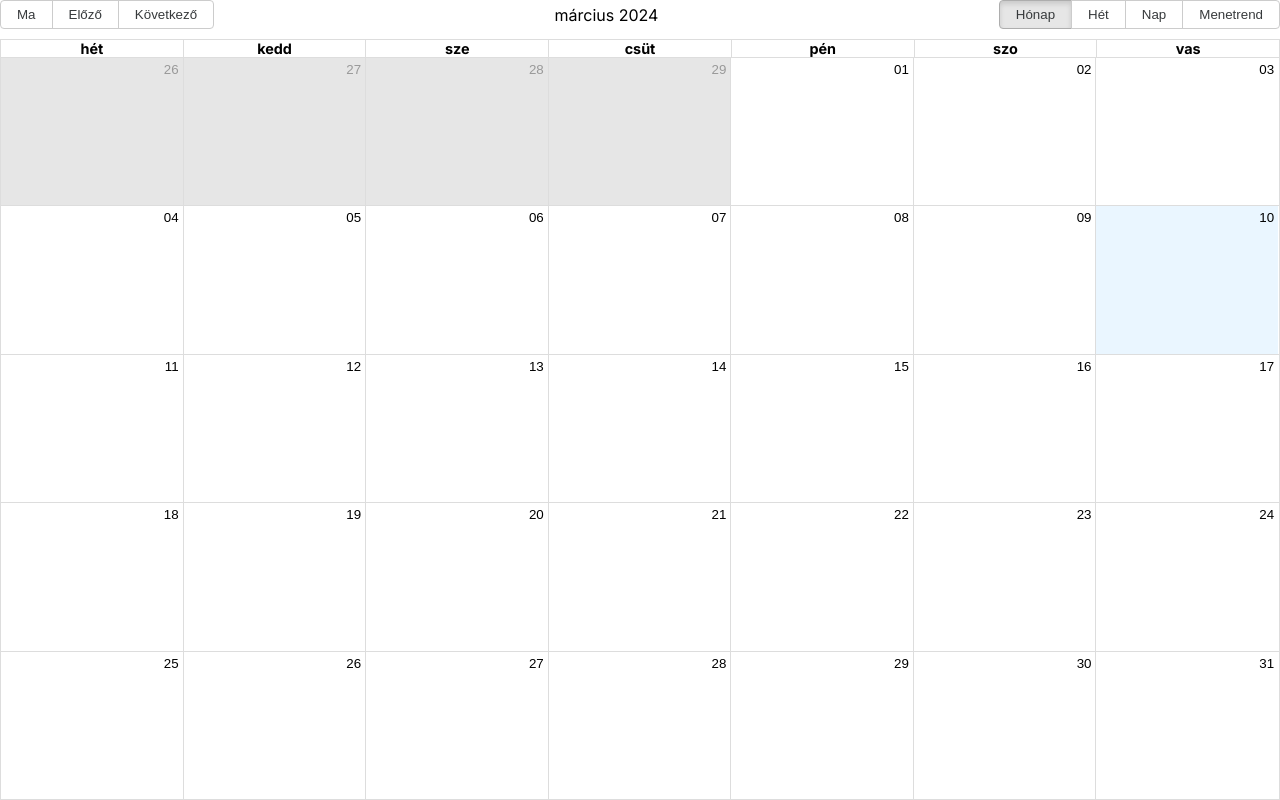
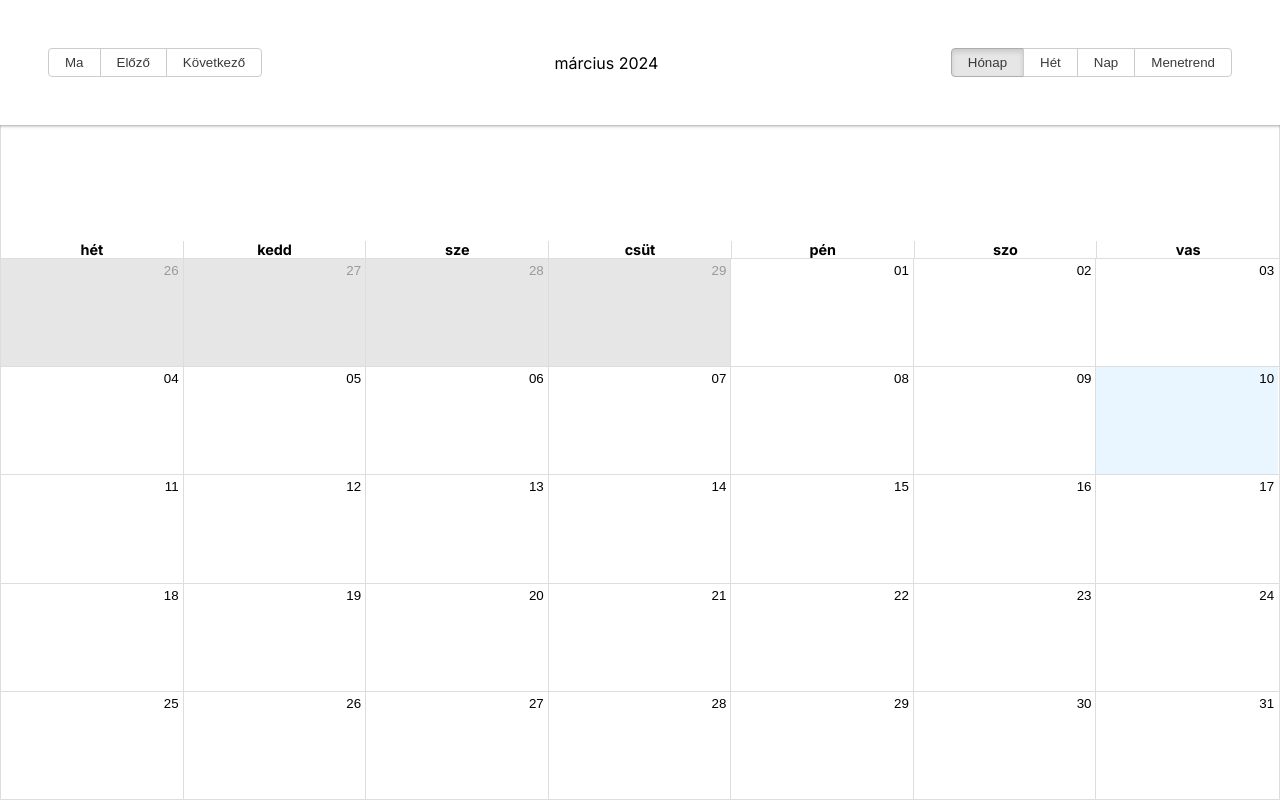
Before and after one commit to gyorgynagy1986/bookingApi, a Next.js app: page / in a window 1280 px wide. Built offline with nearby package versions, Linux system fonts and the light colour scheme; no server answers; the database is empty.

Commit message:
new page

```diff
--- a/src/app/api/services/route.js
+++ b/src/app/api/services/route.js
@@ -9,7 +9,15 @@ export const GET = async () => {
   await connect();
 
   try {
-    const services = await Service.find({}); // Minden szolgáltatás lekérdezése
+
+    const today = new Date();
+    today.setHours(0, 0, 0, 0);
+
+    const services = await Service.find({
+      availableTo: { $gte: today },
+    });
+
+    console.log(services)
 
     const servicesWithAvailableSlots = await Promise.all(
       services.map(async (service) => {
--- a/src/app/globals.css
+++ b/src/app/globals.css
@@ -30,3 +30,33 @@ a {
     color-scheme: dark;
   }
 }
+
+
+
+
+.rbc-calendar {
+  position: relative;
+}
+
+.rbc-toolbar  {
+ position: fixed;
+ top: 0;
+ width: 100%;
+ z-index: 5;
+ background-color: white;
+ padding: 3rem;
+ box-shadow: rgba(60, 64, 67, 0.3) 0px 1px 2px 0px, rgba(60, 64, 67, 0.15) 0px 1px 3px 1px;
+}
+
+.rbc-toolbar-label {
+
+ position: relative;
+}
+
+.rbc-time-content {
+  padding-top: 10rem;
+}
+
+.rbc-month-view {
+  padding-top: 15rem;
+}
```
